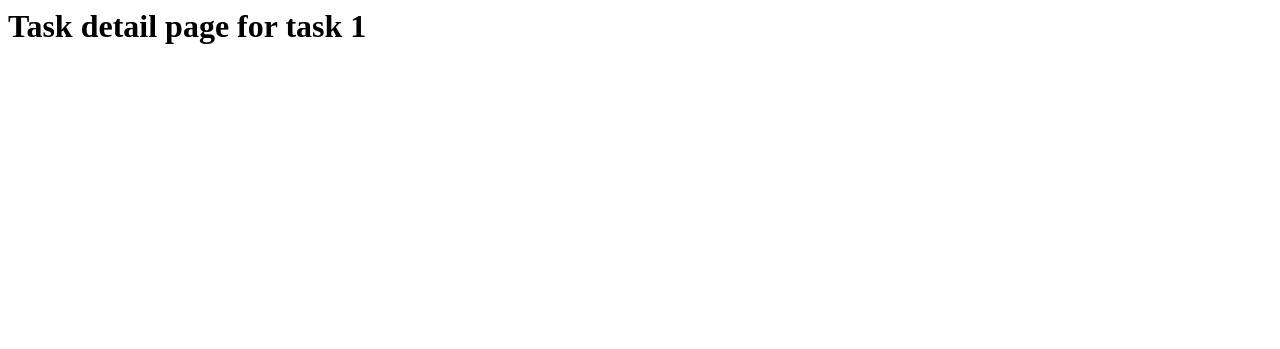
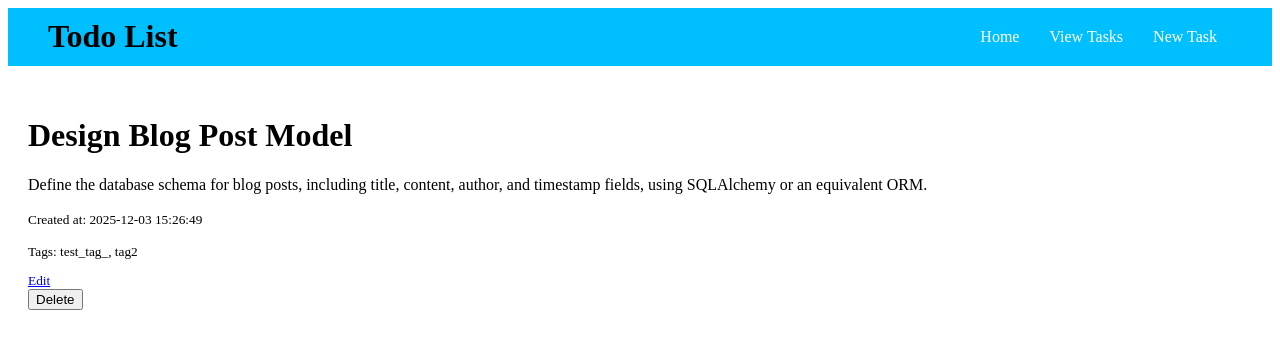
Before and after one commit to p-carpenter/SQA1_ToDoApp, a Flask app: page /task/1 in a window 1280 px wide. Shown: the top 349 px of the page. Run offline with Flask 3, Linux system fonts and the light colour scheme.

Commit message:
Added placeholder tags and listing tasks

```diff
--- a/app/index/routes.py
+++ b/app/index/routes.py
@@ -15,7 +15,8 @@ def all_tasks():
 
 @bp.route("/task/<int:task_id>")
 def task(task_id):
-    return f"<h1>Task detail page for task {task_id}</h1>"
+    task = todos[task_id]
+    return render_template("task.html", task=task)
 
 
 @bp.route("/create-task")
--- a/app/templates/index.html
+++ b/app/templates/index.html
@@ -2,5 +2,5 @@
 
 {% block main %}
     <h2>You have {{ todo_count }} tasks.<h2>
-    <h3><a href={{ url_for('all_tasks') }}>Click here</a>to view your todo list.</h3>
+    <h3><a href={{ url_for('main.all_tasks') }}>Click here</a>to view your todo list.</h3>
 {% endblock %}
--- /dev/null
+++ b/app/templates/task.html
@@ -0,0 +1,14 @@
+{% extends 'base.html' %}
+{% block main %}
+<h1>{{ task.title }}</h1>
+<p>{{ task.description }}</p>
+<p><small>Created at: {{ task.created_at}}</p>
+<p>Tags: {{ ", ".join(task.tags) }}</p>
+
+<div class="task-actions">
+    <a href="#" class="btn">Edit</a>
+    <form>
+        <button type="submit" class="btn">Delete</button>
+    </form>
+</div>
+{% endblock %}
--- a/app/templates/tasks.html
+++ b/app/templates/tasks.html
@@ -4,9 +4,9 @@
     <h1>Your Todo List</h1>
     <ul class="task-list">
         {% for todo in todos %}
-        <li><a href="#">{{ todo.title }}</a></li>
+        <li><a href="{{ url_for("main.task", task_id=todo.id) }}">{{ todo.title }}</a></li>
         {% else %}
-        <li class="placeholder-task">You're all done! <b><a href={{ url_for('create_task') }}>Add more</a></b></li>
+        <li class="placeholder-task">You're all done! <b><a href={{ url_for("main.create_task") }}>Add more</a></b></li>
         {% endfor %}
     </ul>
 {% endblock %}
--- a/app/utils/sample_todos.py
+++ b/app/utils/sample_todos.py
@@ -4,17 +4,20 @@ todos = [
         "title": "Set up Flask Project Structure",
         "description": "Create the Flask application, configure routes, and establish the basic folder structure for templates, static files, and modules.",
         "created_at": "2025-12-01 09:42:17",
+        "tags": ["test tag", "tag2"],
     },
     {
         "id": 2,
         "title": "Design Blog Post Model",
         "description": "Define the database schema for blog posts, including title, content, author, and timestamp fields, using SQLAlchemy or an equivalent ORM.",
         "created_at": "2025-12-03 15:26:49",
+        "tags": ["test_tag_", "tag2"],
     },
     {
         "id": 3,
         "title": "Implement Post Creation Form",
         "description": "Add a form using Flask-WTF to allow users to create new blog posts, validate inputs, and store entries in the database.",
         "created_at": "2025-11-30 11:58:05",
+        "tags": [],
     }
 ]
```
